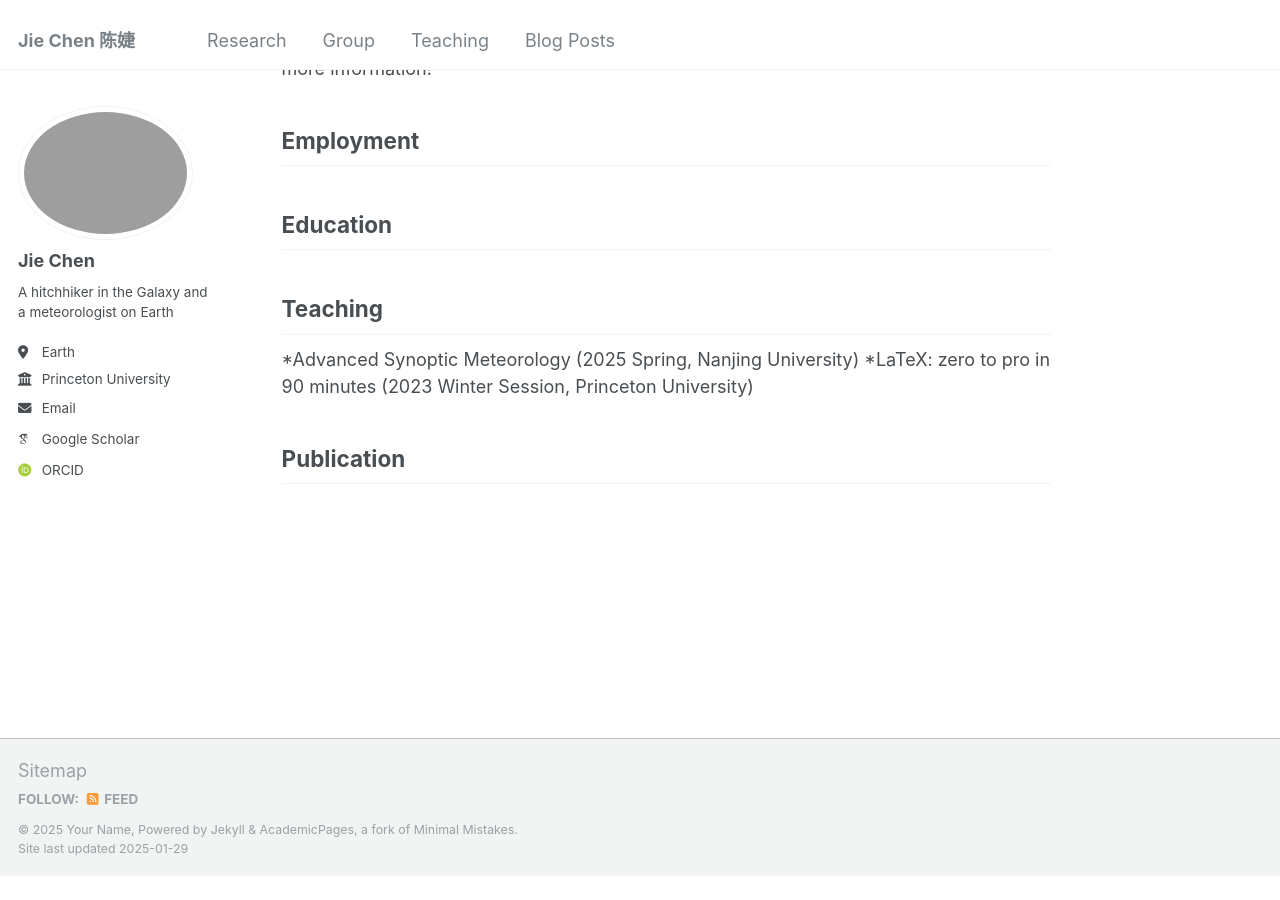
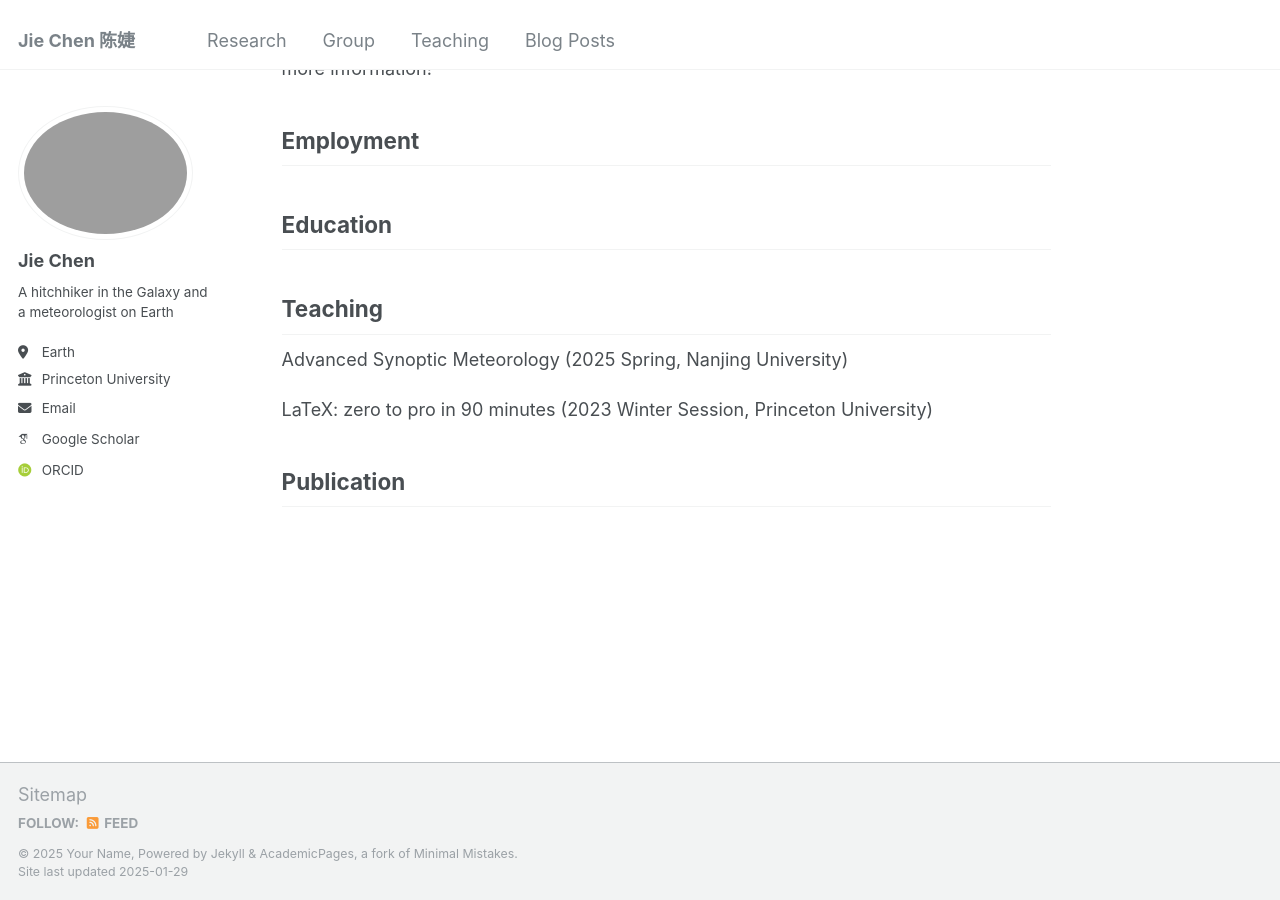
Before and after one commit to chenjie042/chenjie042.github.io, a Jekyll site: the page built from _pages/about.md, in a window 1280 px wide and 900 px high, scrolled down 571 px. Built offline with Jekyll 4.4.1, drawn with Linux system fonts in a browser that asks for light colours; some web fonts are replaced; before the commit the page ends 1447 px from its top, so only the background shows below that; part of the change alters nothing that is shown.

```diff
--- a/_pages/about.md
+++ b/_pages/about.md
@@ -24,8 +24,9 @@ Education
 
 Teaching
 ------
-*Advanced Synoptic Meteorology (2025 Spring, Nanjing University)
-*LaTeX: zero to pro in 90 minutes (2023 Winter Session, Princeton University)
+Advanced Synoptic Meteorology (2025 Spring, Nanjing University)
+
+LaTeX: zero to pro in 90 minutes (2023 Winter Session, Princeton University)
 
 Publication
 ------
```
